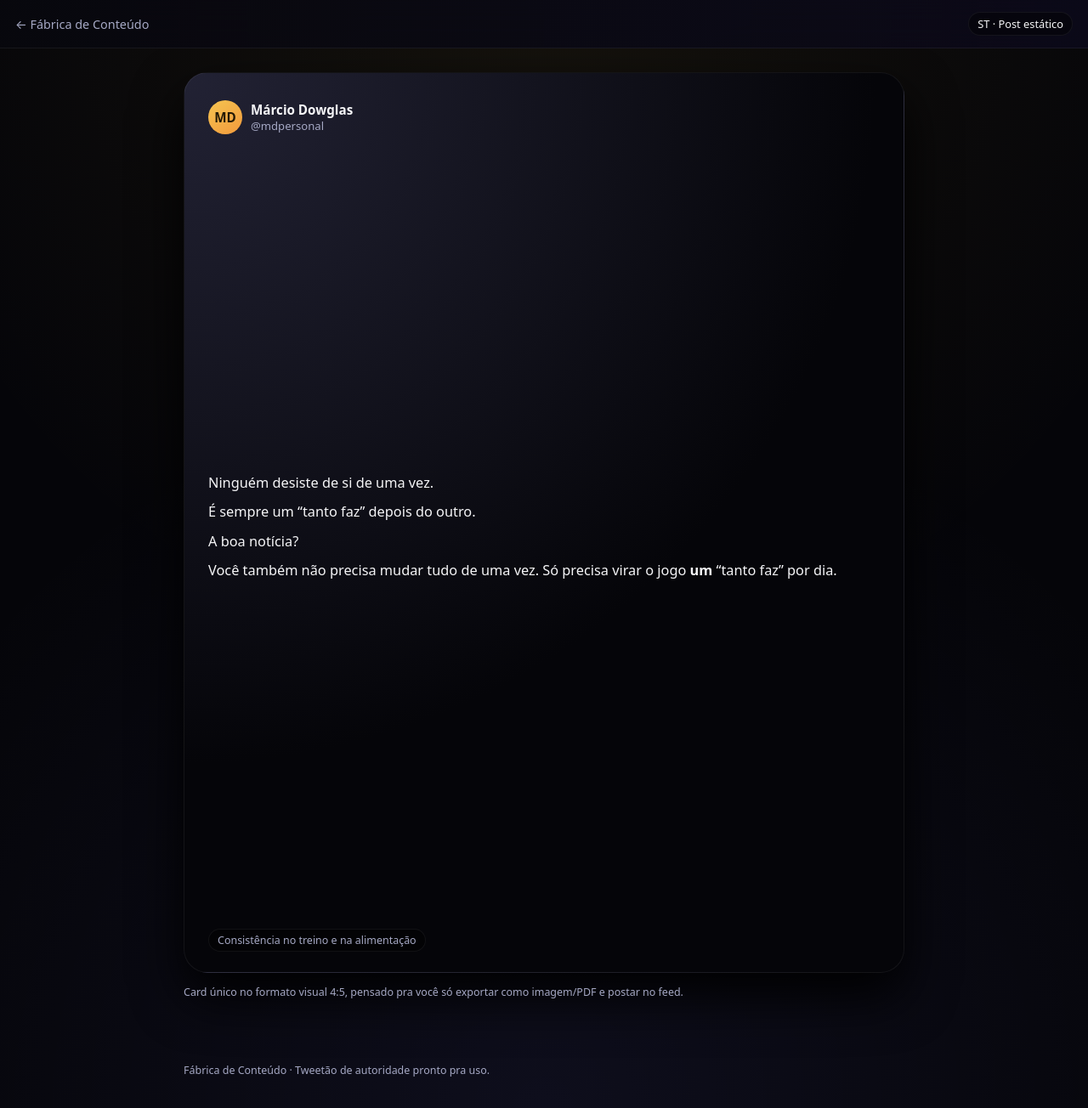
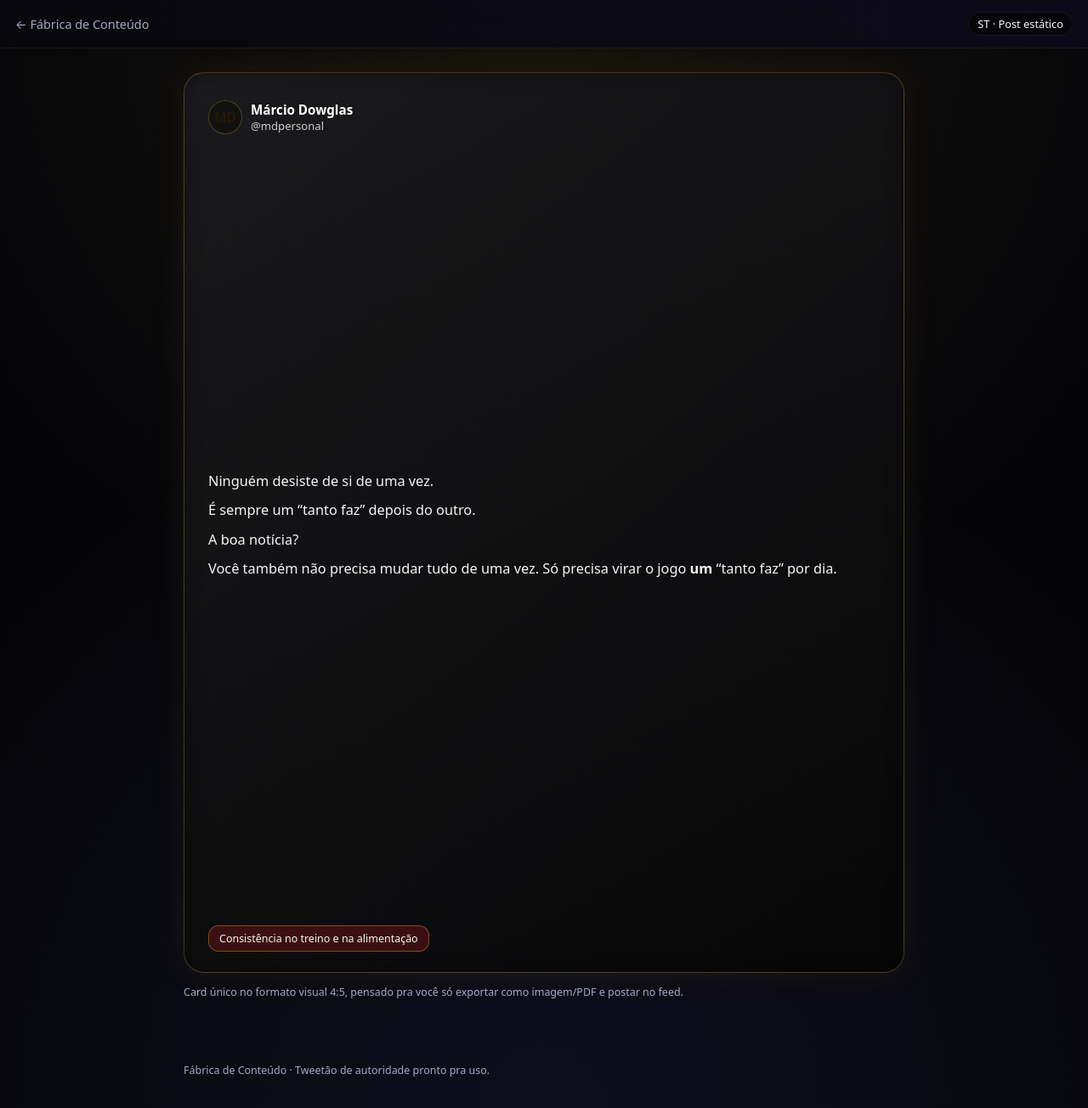
Before and after one commit to mbritodowglas-collab/fabrica-conteudo, a Jekyll site: the page built from content/static/post-teste.md, in a window 1280 px wide. Shown: the whole page at 85% size. Built offline with Jekyll 4.4.1, drawn with Linux system fonts in a browser that asks for light colours.

Commit message:
Atualizar o style.css

```diff
--- a/assets/css/style.css
+++ b/assets/css/style.css
@@ -1571,3 +1571,46 @@ main {
     font-size: 0.96rem;
   }
 }
+
+/* ------- BACKGROUND ESTÁTICO EM PALETA MD PERSONAL ------- */
+
+.fc-body--static {
+  background: radial-gradient(circle at 40% 20%, rgba(200, 29, 37, 0.18), transparent 60%),
+              linear-gradient(160deg, #0b0b0d 0%, #1a1a1d 60%, #0b0b0d 100%);
+  color: #f5f5f5;
+}
+
+/* Card com bordas MD Personal */
+.fc-static-card {
+  background: linear-gradient(140deg, rgba(255,255,255,0.03), rgba(0,0,0,0.4)),
+              linear-gradient(160deg, #131316, #0b0b0d);
+  border: 1px solid rgba(212, 175, 55, 0.28); /* dourado suave */
+  border-radius: 24px;
+  box-shadow: 0 0 40px rgba(212, 175, 55, 0.08), inset 0 0 20px rgba(0,0,0,0.4);
+}
+
+/* Nome + Handle */
+.fc-static-user__name {
+  color: #ffffff;
+  font-weight: 700;
+}
+
+.fc-static-user__handle {
+  color: #cccccc;
+}
+
+/* Rodapé/tag */
+.fc-static-footer__tag {
+  background: rgba(200, 29, 37, 0.25); /* vermelho MD translúcido */
+  border: 1px solid rgba(212, 175, 55, 0.4);
+  color: #f5f5f5;
+  padding: 6px 12px;
+  border-radius: 12px;
+}
+
+/* Avatar círculo */
+.fc-avatar {
+  background: #111;
+  color: #d4af37; /* dourado */
+  border: 1px solid rgba(212,175,55,0.3);
+}
```
